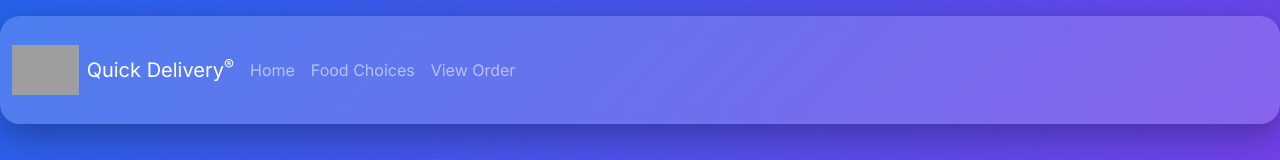
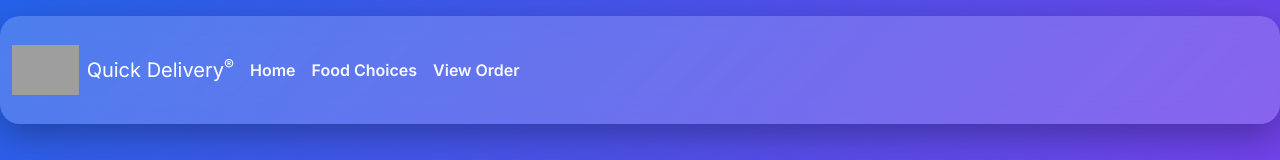
Before and after one commit to Sihan-Dong2007/QuickDeliver, a React (Vite) app: page / in a window 1280 px wide. Shown: the top 160 px of the page. Built offline with nearby package versions, Linux system fonts and the light colour scheme; grey boxes are pictures that could not be loaded.

Commit message:
make nav bar more standing out

```diff
--- a/src/app.css
+++ b/src/app.css
@@ -2,6 +2,10 @@
   box-sizing: border-box;
   margin: 0;
   padding: 0;
+}
+.navbar .nav-link {
+  color: rgba(255, 255, 255, 0.95) !important;
+  font-weight: 600;
 }
 
 :root {
```
